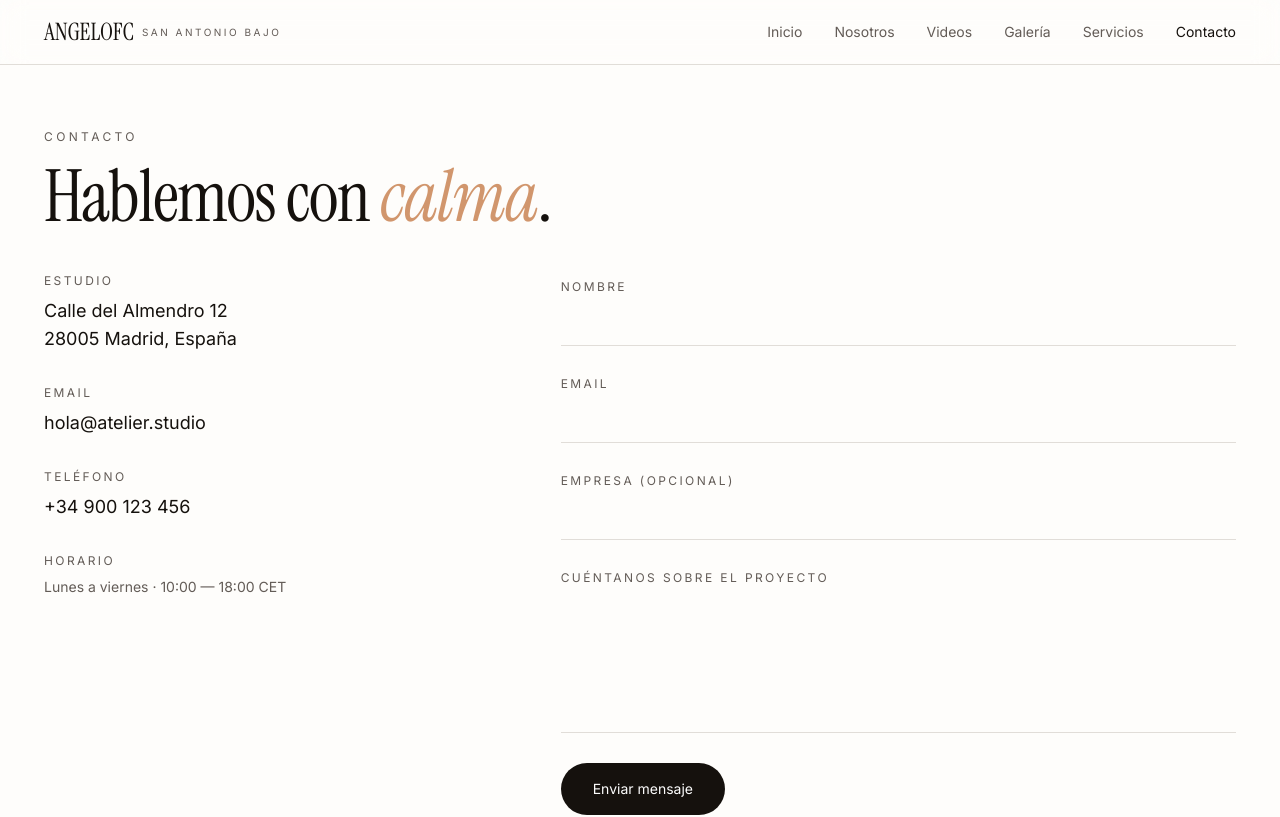
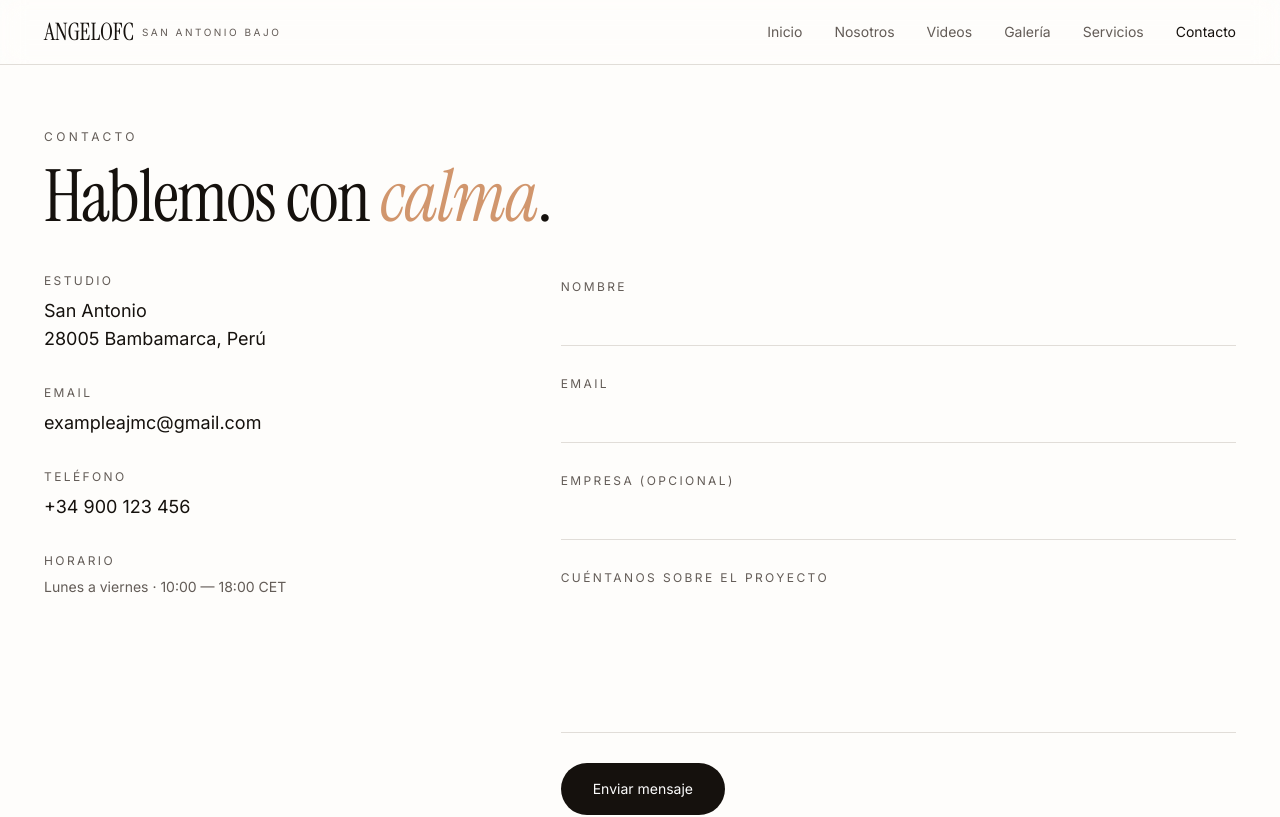
Before and after one commit to ANGEL-JHAN/web-prueba, a React (Vite) app: page /contacto in a window 1280 px wide. Shown: the top 817 px of the page. Built offline with nearby package versions, Linux system fonts and the light colour scheme.

Commit message:
Actualizar Contacto.tsx

```diff
--- a/src/pages/Contacto.tsx
+++ b/src/pages/Contacto.tsx
@@ -17,11 +17,11 @@ export default function Contacto() {
         <div className="md:col-span-5 space-y-8">
           <div>
             <div className="text-xs uppercase tracking-[0.2em] text-muted-foreground">Estudio</div>
-            <p className="mt-2 text-lg">Calle del Almendro 12<br />28005 Madrid, España</p>
+            <p className="mt-2 text-lg">San Antonio <br />28005 Bambamarca, Perú</p>
           </div>
           <div>
             <div className="text-xs uppercase tracking-[0.2em] text-muted-foreground">Email</div>
-            <p className="mt-2 text-lg">hola@atelier.studio</p>
+            <p className="mt-2 text-lg">exampleajmc@gmail.com</p>
           </div>
           <div>
             <div className="text-xs uppercase tracking-[0.2em] text-muted-foreground">Teléfono</div>
```
